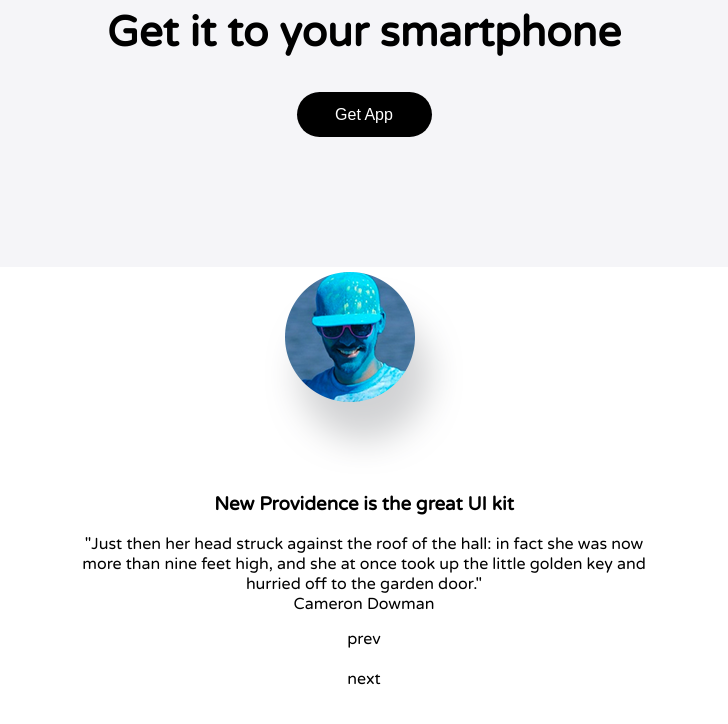
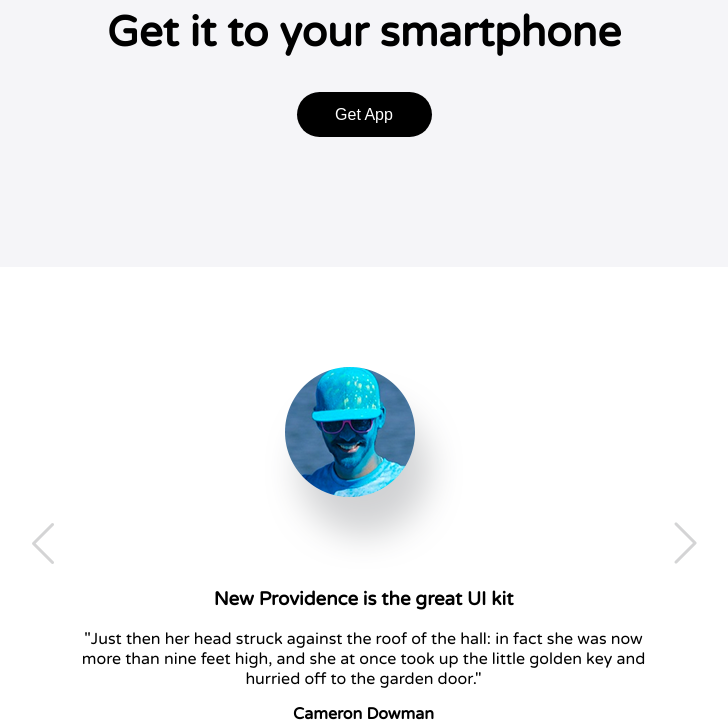
Before and after one commit to okkorokk/newprowidence, a plain HTML site: page index.html in a window 1280 px wide. Shown: the part 3651-4375 px from the top of the page, without its empty margins (276-1004 px from the left). Before the commit the page ends 4350 px from the top, so only its background shows below. Drawn offline with Linux system fonts and the light colour scheme.

Commit message:
Add files via upload

```diff
--- a/css/style.css
+++ b/css/style.css
@@ -293,13 +293,15 @@ main {
 }
 .slider-section {
 	display: flex;
-	flex-direction: column;
+	background-color: red;
 	margin: auto;
 	align-items: center;
+	justify-content: center;
+	padding-top: 100px;
+	background-color: transparent;
 }
 .slider-container {
 	overflow: hidden;
-	margin: auto;
 }
 .slider-track {
 	max-width: 600px;
@@ -316,13 +318,20 @@ main {
 .slider-buttons {
 	margin: 10px;
 }
+.btn-prev {
+	order: -1;
+}
+
 .item-content {
 	display: flex;
 	justify-content: center;
 	align-items: center;
 	flex-direction: column;
 	text-align: center;
-	margin: 5px;
+}
+.item-name {
+	margin-top: 15px;
+	font-weight: bold;
 }
 
 @media (max-width: 1036px) {
--- a/index.html
+++ b/index.html
@@ -183,8 +183,12 @@
 					</div>
 				</div>
 
-				<div class="slider-buttons btn-prev">prev</div>
-				<div class="slider-buttons btn-next">next</div>
+				<div class="slider-buttons btn-prev">
+					<img src="src/ArrowLeft.png" alt="" />
+				</div>
+				<div class="slider-buttons btn-next">
+					<img src="src/ArrowRight.png" alt="" />
+				</div>
 			</section>
 		</main>
 
```
Also changed, not shown: src/ArrowLeft.png (added), src/ArrowRight.png (added).
